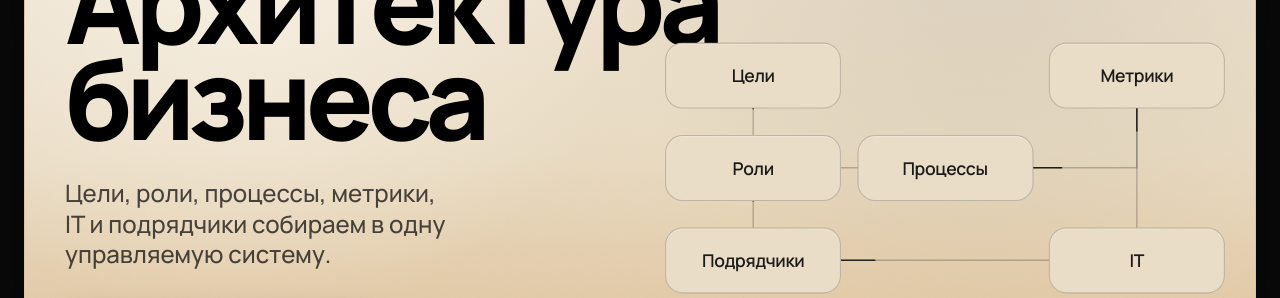
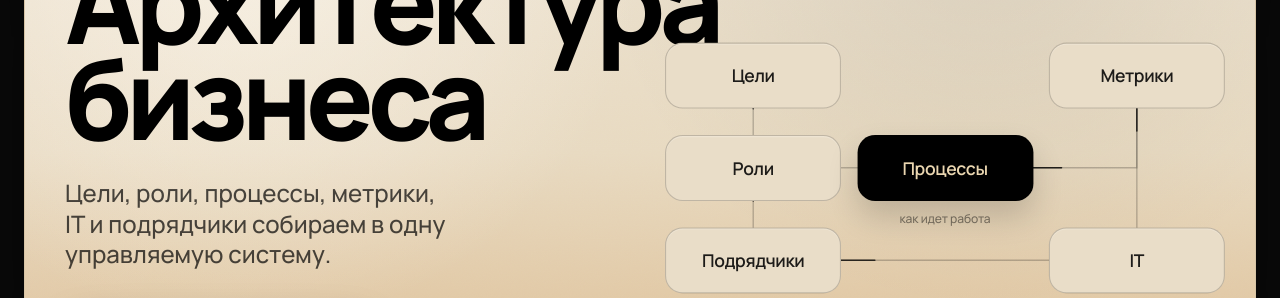
Before and after one commit to slava-del/mintush, a Next.js app: page / in a window 1280 px wide. Shown: the part 3520-3818 px from the top of the page. Built offline with nearby package versions, Linux system fonts and the light colour scheme; a web font is replaced by a local one.

Commit message:
feat(landing): default process node and rotate CTA arrow

```diff
--- a/app/BusinessArchitectureCard.tsx
+++ b/app/BusinessArchitectureCard.tsx
@@ -81,7 +81,7 @@ const mobileSchema = createSchemaGeometry(mobileNodes, MOBILE_NODE_W, MOBILE_NOD
 
 export const BusinessArchitectureCard = memo(function BusinessArchitectureCard() {
   const [hoveredNode, setHoveredNode] = useState<NodeId | null>(null);
-  const [selectedNode, setSelectedNode] = useState<NodeId | null>(null);
+  const [selectedNode, setSelectedNode] = useState<NodeId | null>("processes");
 
   const activeNodeId = hoveredNode ?? selectedNode;
 
@@ -119,7 +119,7 @@ export const BusinessArchitectureCard = memo(function BusinessArchitectureCard()
                   Получить консультацию
                 </span>
 
-                <span className="grid h-11 w-11 flex-shrink-0 place-items-center rounded-full bg-white/[0.08] text-[#ead6b0] transition duration-300 group-hover:bg-white/[0.14]">
+                <span className="grid h-11 w-11 flex-shrink-0 place-items-center rounded-full bg-white/[0.08] text-[#ead6b0] transition duration-300 group-hover:rotate-45 group-hover:bg-white/[0.14]">
                   <svg
                     width="16"
                     height="16"
@@ -261,7 +261,7 @@ export const BusinessArchitectureCard = memo(function BusinessArchitectureCard()
                 Получить консультацию
               </span>
 
-              <span className="grid h-10 w-10 flex-shrink-0 place-items-center rounded-full bg-white/[0.08] text-[#ead6b0] transition duration-300 group-hover:bg-white/[0.14]">
+              <span className="grid h-10 w-10 flex-shrink-0 place-items-center rounded-full bg-white/[0.08] text-[#ead6b0] transition duration-300 group-hover:rotate-45 group-hover:bg-white/[0.14]">
                 <svg
                   width="15"
                   height="15"
```
